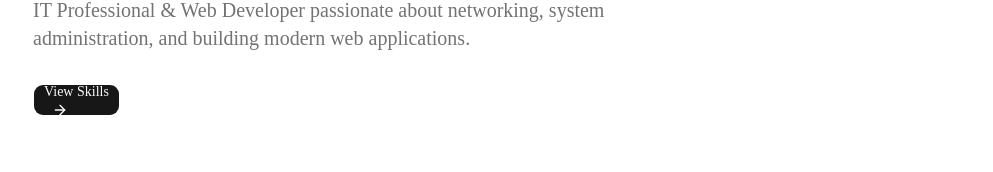
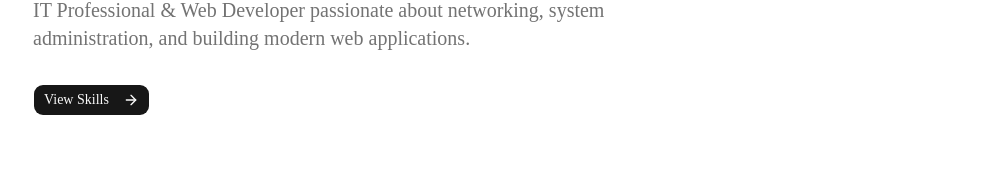
Before and after one commit to aabustamante-wq/my-portfolio, a Next.js app: page / in a window 1280 px wide. Shown: the part 168-340 px from the top of the page, without its empty margins (143-1136 px from the left). Built offline with nearby package versions, Linux system fonts and the light colour scheme.

Commit message:
fix(ui): add asChild support to Button component

```diff
--- a/components/ui/button.tsx
+++ b/components/ui/button.tsx
@@ -1,4 +1,6 @@
+import * as React from "react"
 import { Button as ButtonPrimitive } from "@base-ui/react/button"
+import { Slot } from "@radix-ui/react-slot"
 import { cva, type VariantProps } from "class-variance-authority"
 import { cn } from "cn"
 
@@ -39,14 +41,23 @@ const buttonVariants = cva(
   }
 )
 
+export interface ButtonProps
+  extends ButtonPrimitive.Props,
+    VariantProps<typeof buttonVariants> {
+  asChild?: boolean
+}
+
 function Button({
   className,
   variant = "default",
   size = "default",
+  asChild = false,
   ...props
-}: ButtonPrimitive.Props & VariantProps<typeof buttonVariants>) {
+}: ButtonProps) {
+  const Comp = asChild ? Slot : ButtonPrimitive
+
   return (
-    <ButtonPrimitive
+    <Comp
       data-slot="button"
       className={cn(buttonVariants({ variant, size, className }))}
       {...props}
--- a/package.json
+++ b/package.json
@@ -10,6 +10,7 @@
   },
   "dependencies": {
     "@base-ui/react": "^1.9.0",
+    "@radix-ui/react-slot": "^1.5.0",
     "class-variance-authority": "^0.7.1",
     "cn": "^0.5.2",
     "embla-carousel-react": "^8.6.0",
```
Also changed, not shown: 1 other file (tests, documents, lock files or other folders).
